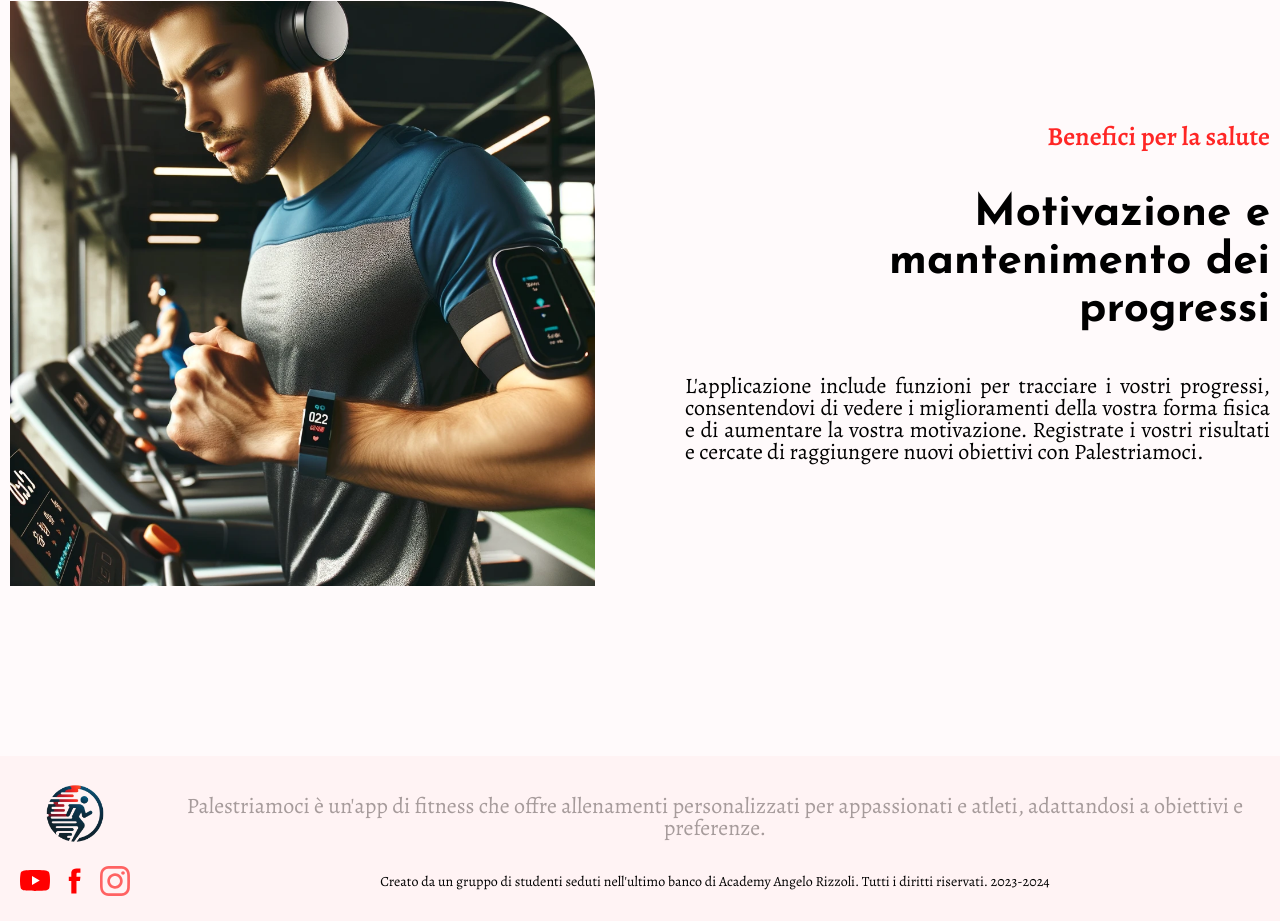
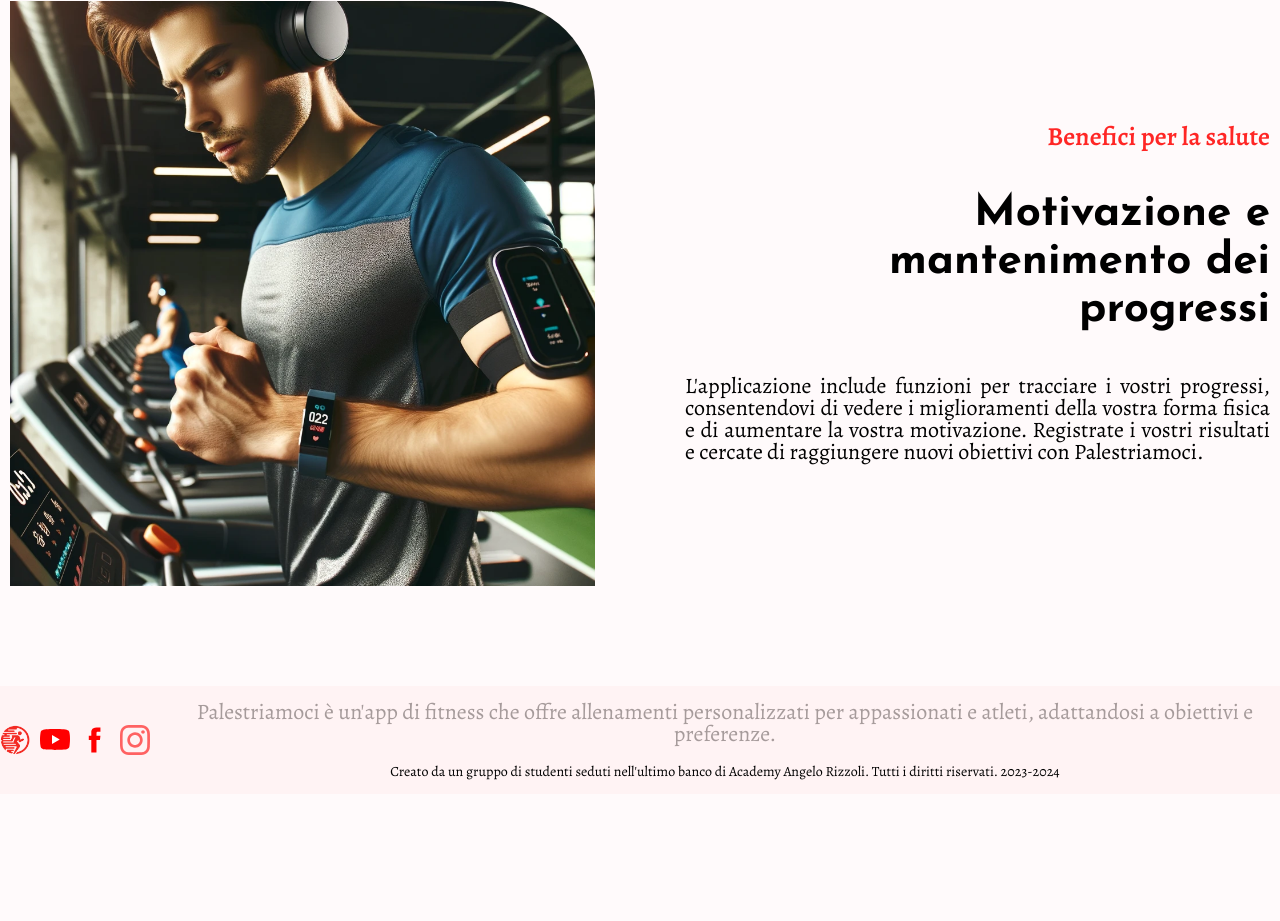
Before and after one commit to MicheleMarcoProcacciante/Palestriamoci, a plain HTML site: page webVersione/index.html in a window 1280 px wide. Shown: the part 4776-5697 px from the top of the page. After the commit the page ends 5570 px from the top, so only its background shows below. Drawn offline with nearby package versions, Linux system fonts and the light colour scheme.

Commit message:
fix footer

```diff
--- a/webVersione/index.html
+++ b/webVersione/index.html
@@ -195,10 +195,8 @@
         <footer class="footer">
             <div class="footer__container">
                 <div class="footer__icons">
-                    <div class="footer__logo logo">
-                        <a href="#header"><img src="img/logo/logo.png" alt="logo"></a>
-                    </div>
                     <div class="social-contacts">
+                        <a class="logo-footer" href="#header"><img src="img/logo/logoRed.png" alt="logo"></a>
                         <a target="_blank" href="https://www.youtube.com/"><img src="img/ico/social/youtube.svg"
                                 alt="YouTube"></a>
                         <a target="_blank" href="https://www.facebook.com/"><img src="img/ico/social/facebook.svg"
--- a/webVersione/scss/style.scss
+++ b/webVersione/scss/style.scss
@@ -478,7 +478,7 @@ svg {
 
     // .block-benefits__container
     &__container {
-        padding: 40px 10px 170px 10px;
+        padding: 40px 10px 100px 10px;
         display: flex;
         flex-direction: column;
         gap: 50px;
@@ -592,7 +592,7 @@ svg {
 
 .footer {
     background-color: #FFF3F4;
-    padding: 10px 0 25px 0;
+    padding: 15px 0;
     text-align: center;
 
     // .footer__container
@@ -601,6 +601,7 @@ svg {
         display: grid;
         grid-template-columns: 150px 1fr;
         align-items: center;
+        gap: 20px;
     }
 
     // .footer__logo
@@ -612,22 +613,17 @@ svg {
         overflow: hidden;
         border-radius: 50%;
         position: relative;
-
-
-
     }
 
     // .footer__topText
     &__topText {
         color: #A69B9B;
         font-size: 22px;
-        margin-bottom: -30px;
     }
 
     // .footer__bottomText
     &__bottomText {
         font-size: 14px;
-        margin-bottom: -30px;
     }
 }
 
```
Also changed, not shown: webVersione/log-in.html (+1 -3 lines), webVersione/sign-in.html (+1 -3 lines), webVersione/css/style.css.
